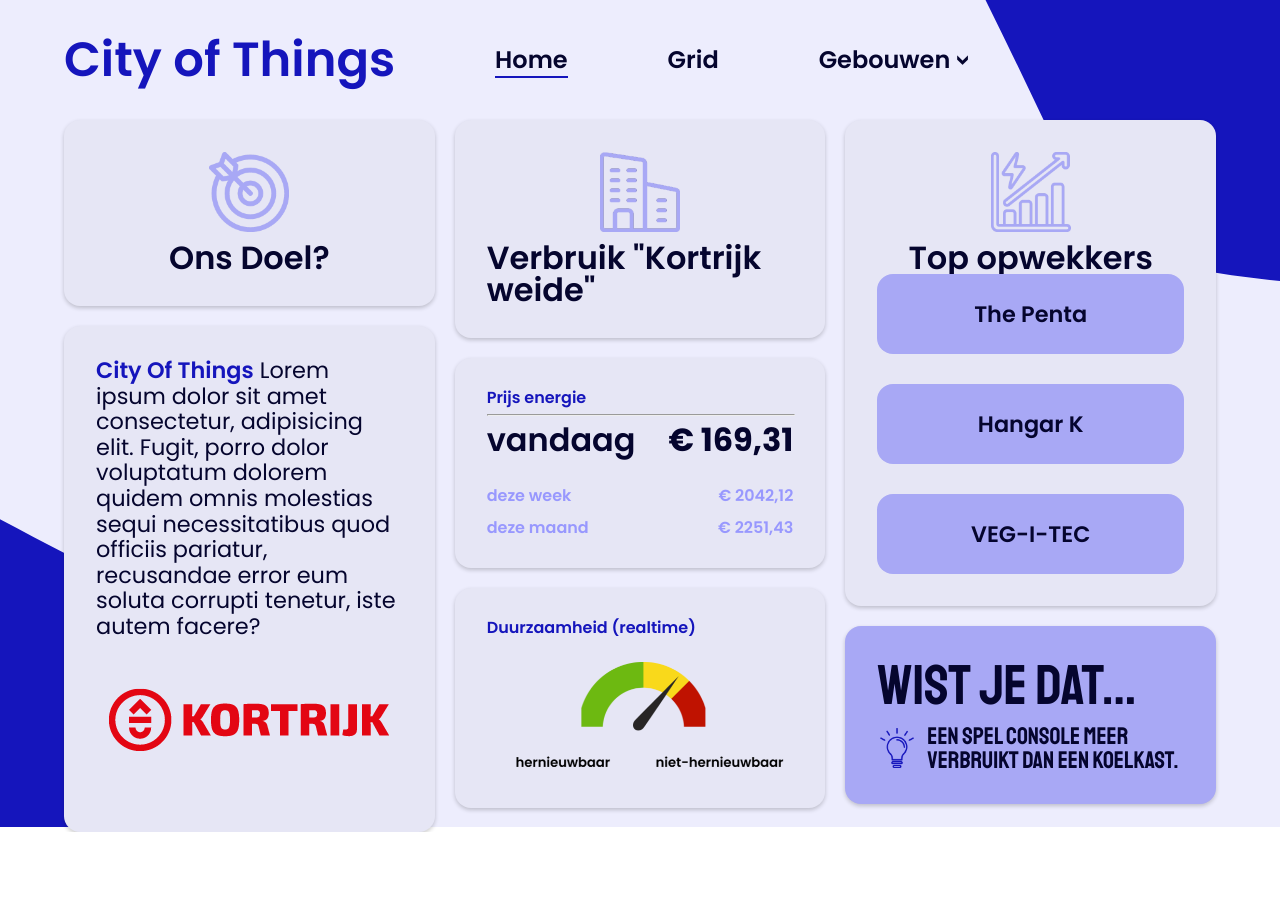
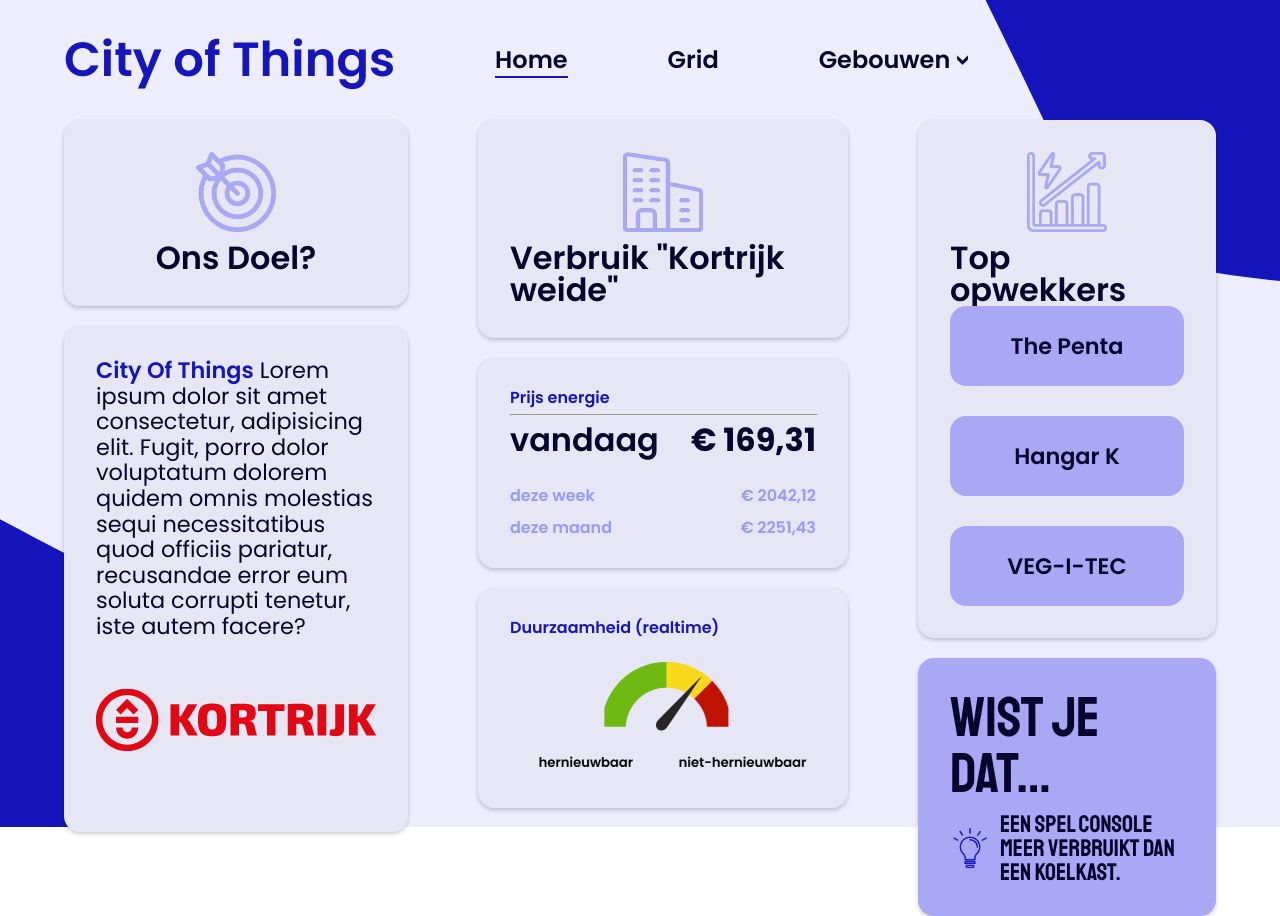
Before and after one commit to Michielez/city-of-things-client, a Vue app: page / in a window 1280 px wide. Before the commit the page ends 832 px from the top, so only its background shows below. Built offline with nearby package versions, Linux system fonts and the light colour scheme.

Commit message:
change gap size in dashboard

```diff
--- a/src/components/Dashboard.vue
+++ b/src/components/Dashboard.vue
@@ -37,7 +37,7 @@
 <style lang="scss" scoped>
 #dashboard {
     display: flex;
-    gap: 20px;
+    gap: 70px;
     height: 80vh;
 }
 #left, #middle, #right {
```
